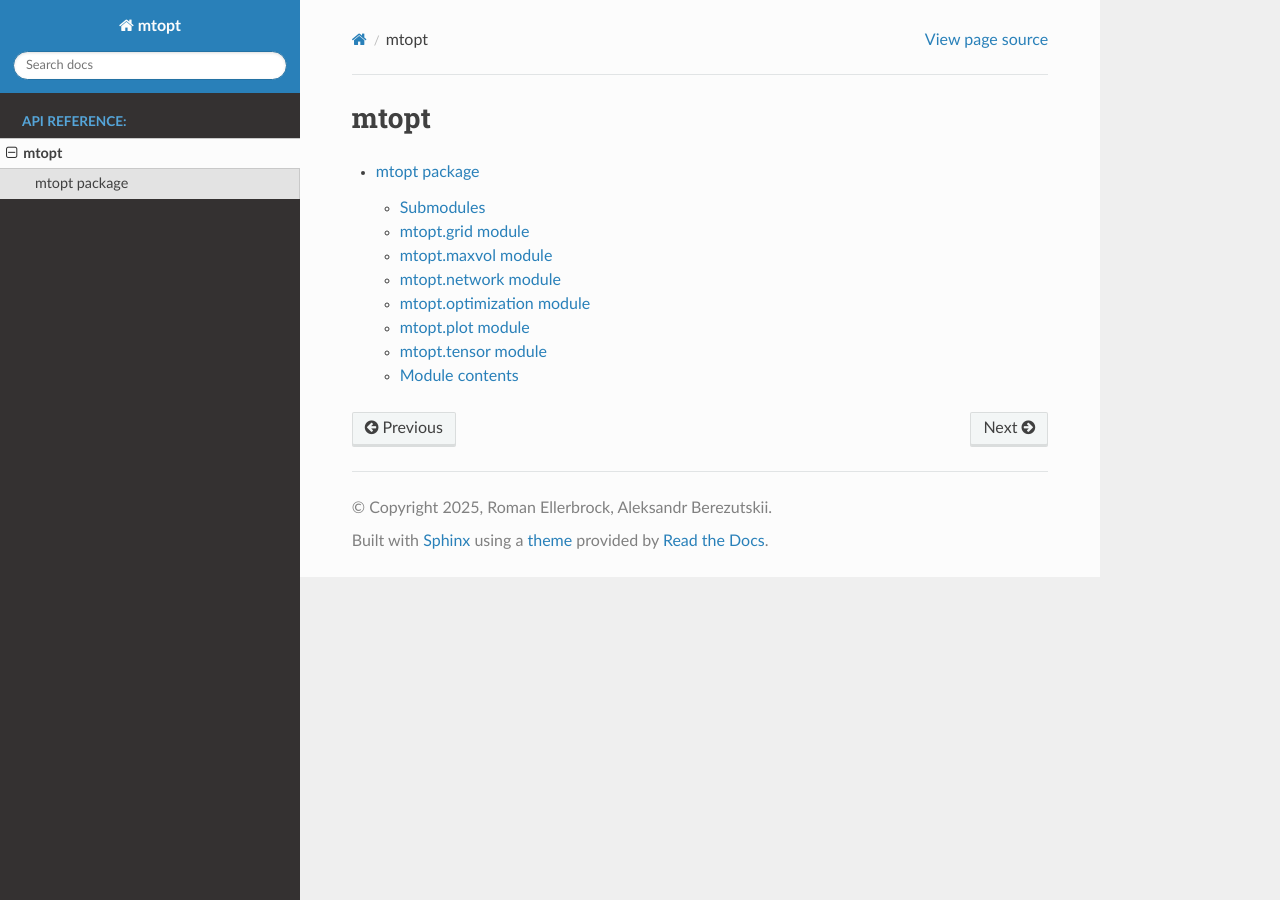
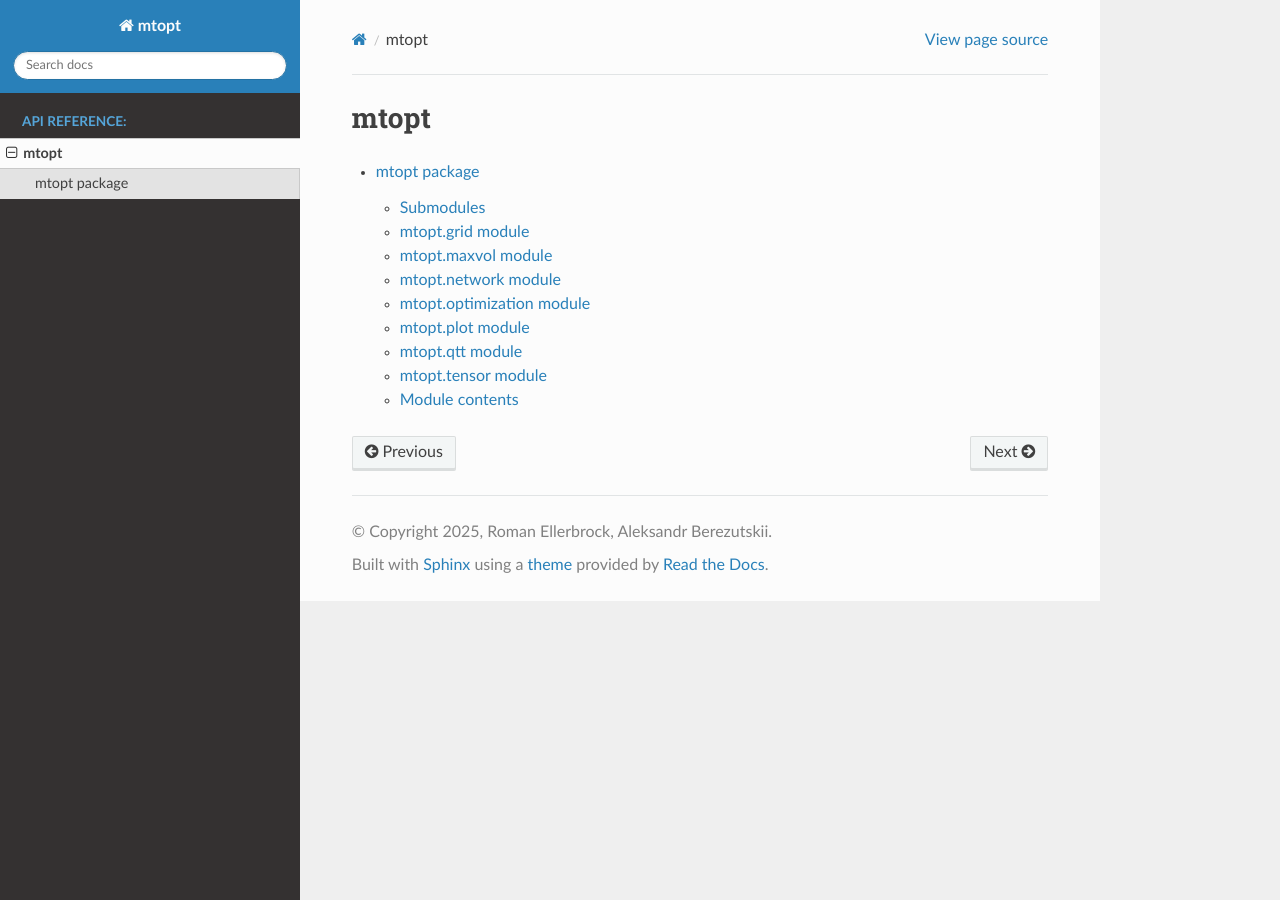
Before and after one commit to terra-quantum-public/mtopt, a Sphinx documentation site: the page built from docs/source/api/modules.rst, in a window 1280 px wide. Built offline with Sphinx 7.4.7 and the Read the Docs theme 3.1.0, drawn with Linux system fonts in a browser that asks for light colours; pages that are not in the unit, such as notebooks, are missing from menus.

Commit message:
update docs

```diff
--- a/docs/source/api/mtopt.rst
+++ b/docs/source/api/mtopt.rst
@@ -44,6 +44,14 @@ mtopt.plot module
    :show-inheritance:
    :undoc-members:
 
+mtopt.qtt module
+----------------
+
+.. automodule:: mtopt.qtt
+   :members:
+   :show-inheritance:
+   :undoc-members:
+
 mtopt.tensor module
 -------------------
 
```
